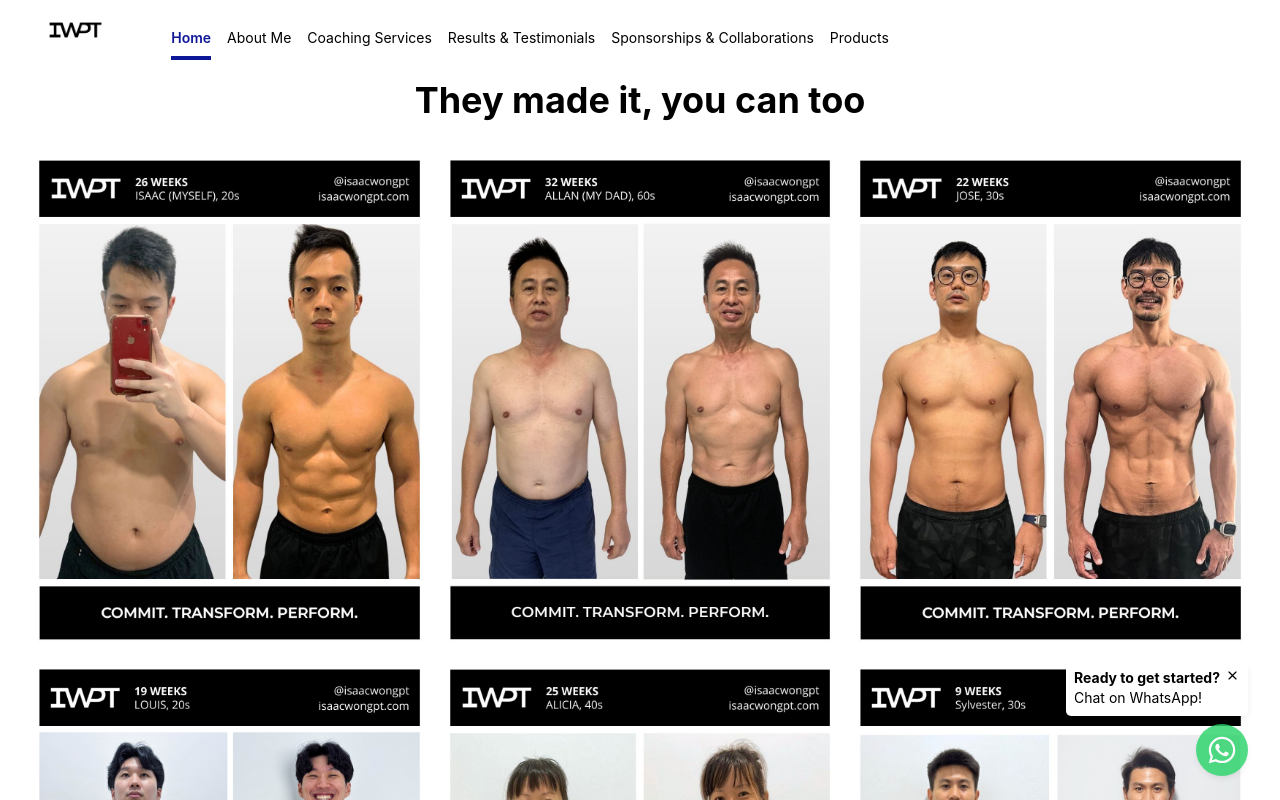
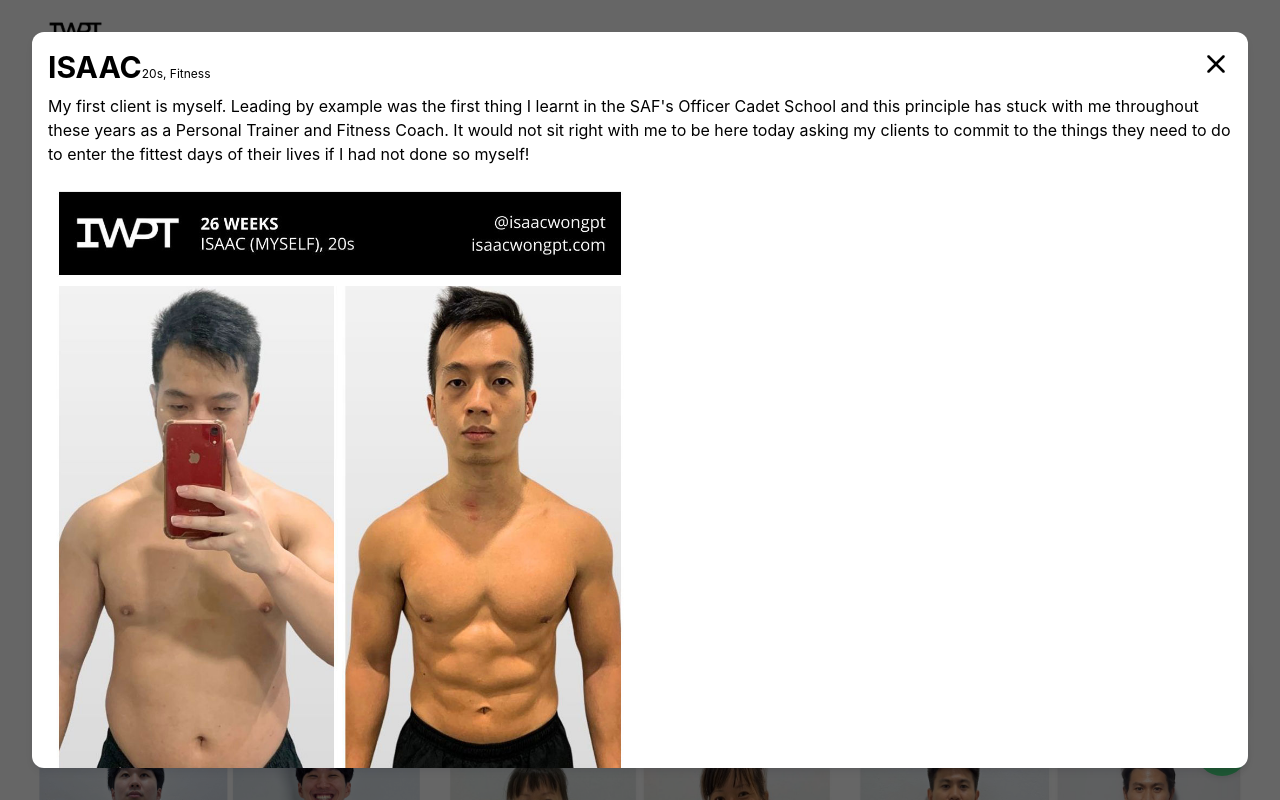
Before and after one commit to AmandineH/isaac-wong-pt, a Nuxt app: page / in a window 1280 px wide. Both pictures are taken after a click on the picture 229 px from the left and 1058 px from the top of the page. Shown: the part 658-1458 px from the top of the page. Built offline with nearby package versions, Linux system fonts and the light colour scheme.

Commit message:
Add modal

```diff
--- a/src/components/Testimonials.vue
+++ b/src/components/Testimonials.vue
@@ -20,8 +20,8 @@
         v-for="(asset, key) in testimonials"
         :key="key"
         :src="asset.src"
-        class="object-center object-contain rounded-12px"
-        :class="isLg ? '' : ''"
+        class="object-center object-contain rounded-12px cursor-pointer hover:opacity-90 transition"
+        @click="openTestimonial(asset)"
       />
     </div>
 
@@ -32,13 +32,79 @@
         >Read Testimonials</nuxt-link
       >
     </div>
+
+    <template v-if="isModalOpen">
+      <div class="bg-black/60 fixed inset-0 z-50" @click.self="closeModal" />
+
+      <div
+        class="fixed z-50 flex items-center justify-center"
+        :class="isLg ? 'inset-32px' : 'inset-16px'"
+      >
+        <div
+          class="relative bg-white shadow-md rounded-12px p-16px overflow-auto h-full max-w-[1300px]"
+        >
+          <img
+            src="@/assets/utility/close.svg"
+            alt="Close"
+            class="h-32px w-32px absolute right-16px top-16px button"
+            @click.self="closeModal"
+          />
+
+          <p class="text-black display-sm-bold mb-8px">
+            <span class="uppercase">{{ selectedTestimonial.name }}</span>
+            <span class="text-black text-xs-regular">{{
+              selectedTestimonial.profile
+            }}</span>
+          </p>
+
+          <p class="text-black text-md-regular mb-16px">
+            {{ selectedTestimonial.quote }}
+          </p>
+
+          <div class="grid grid-cols-2 gap-16px">
+            <div
+              v-for="(asset, key) in selectedTestimonial.assets"
+              :key="key"
+              class="overflow-hidden rounded-6px md:rounded-12px"
+            >
+              <div v-if="asset.type === 'video'" class="w-full h-full">
+                <VideoPlayer
+                  :key="`${asset.key}-${isLg}`"
+                  :src="isLg ? asset.srcDesktop || asset.src : asset.src"
+                  :thumbnail="asset.thumbnail"
+                  class="w-full h-full overflow-hidden flex items-center"
+                />
+              </div>
+              <img
+                v-else
+                :src="asset.src"
+                class="object-contain object-center w-full h-full"
+              />
+            </div>
+          </div>
+        </div>
+      </div>
+    </template>
   </div>
 </template>
 
 <script>
+// components
+import VideoPlayer from "@/components/VideoPlayer.vue";
+
+// data
 import { testimonialsPreview } from "@/data/testimonials.js";
 
 export default {
+  components: {
+    VideoPlayer,
+  },
+  data() {
+    return {
+      isModalOpen: false,
+      selectedTestimonial: null,
+    };
+  },
   computed: {
     isLg() {
       return this.$store.state.layout.isLg;
@@ -47,5 +113,17 @@ export default {
       return testimonialsPreview;
     },
   },
+  methods: {
+    openTestimonial(asset) {
+      this.selectedTestimonial = asset;
+      this.isModalOpen = true;
+      document.body.style.overflow = "hidden";
+    },
+    closeModal() {
+      this.isModalOpen = false;
+      this.selectedTestimonial = null;
+      document.body.style.overflow = "";
+    },
+  },
 };
 </script>
--- a/src/data/testimonials.js
+++ b/src/data/testimonials.js
@@ -139,7 +139,6 @@ export const testimonials = [
         thumbnail: require("@/assets/testimonials/angela-keith-thumbnail.png"),
       },
     ],
-    cols: 3,
   },
   {
     key: "keith",
@@ -172,7 +171,6 @@ export const testimonials = [
         thumbnail: require("@/assets/testimonials/angela-keith-thumbnail.png"),
       },
     ],
-    cols: 3,
   },
   {
     key: "sylvester",
@@ -204,7 +202,6 @@ export const testimonials = [
         thumbnail: require("@/assets/testimonials/sylvester-thumbnail.jpg"),
       },
     ],
-    cols: 3,
   },
   {
     key: "dat",
@@ -236,7 +233,6 @@ export const testimonials = [
         thumbnail: require("@/assets/testimonials/dat-thumbnail.jpg"),
       },
     ],
-    cols: 3,
   },
   {
     key: "roger",
@@ -470,7 +466,6 @@ My message to anyone considering this journey: don’t wait for a health scare l
         src: require("@/assets/testimonials/twin-1-before-after-back.jpg"),
       },
     ],
-    cols: 3,
   },
   {
     key: "twin-2",
@@ -496,7 +491,6 @@ My message to anyone considering this journey: don’t wait for a health scare l
         src: require("@/assets/testimonials/twin-2-before-after-back.jpg"),
       },
     ],
-    cols: 3,
   },
   {
     key: "jadon",
@@ -966,7 +960,7 @@ export function sortTestimonials(orderArray, testimonials_) {
 
 // Homepage Testimonials
 const previews = ['isaac', 'allan', 'jose', 'louis', 'alicia', 'sylvester', 'dat', 'victoria', 'peter', 'justin', 'angela', 'roger', 'ridhwan', 'regina', 'jaden', 'jj', 'jingxin', 'lionel', 'lawrence', 'chiching', 'yewei', 'jadon', 'twin-1', 'johann', 'christopher', 'twin-2', 'joshua', 'rory', 'mark', 'sam', 'keith', 'gary'];
-const filteredTestimonials = testimonials.filter(t => previews.includes(t.key)).map(t => ({ key: t.key, src: t.assets[0].src }));
+const filteredTestimonials = testimonials.filter(t => previews.includes(t.key)).map(t => ({ key: t.key, src: t.assets[0].src, ...t }));
 export const testimonialsPreview = sortTestimonials(previews, filteredTestimonials);
 
 // Testimonials - Index
--- a/src/pages/results-and-testimonials.vue
+++ b/src/pages/results-and-testimonials.vue
@@ -64,17 +64,11 @@
             {{ testimonial.quote }}
           </p>
 
-          <div
-            class="grid grid-cols-2 gap-16px"
-            :style="`grid-template-columns: repeat(${
-              testimonial.cols || 2
-            }, minmax(0, 1fr));`"
-          >
+          <div class="grid grid-cols-2 gap-16px">
             <div
               v-for="(asset, key) in testimonial.assets"
               :key="key"
-              class="overflow-hidden rounded-6px md:rounded-12px text-white"
-              :class="asset.class"
+              class="overflow-hidden rounded-6px md:rounded-12px"
             >
               <div v-if="asset.type === 'video'" class="w-full h-full">
                 <VideoPlayer
```
